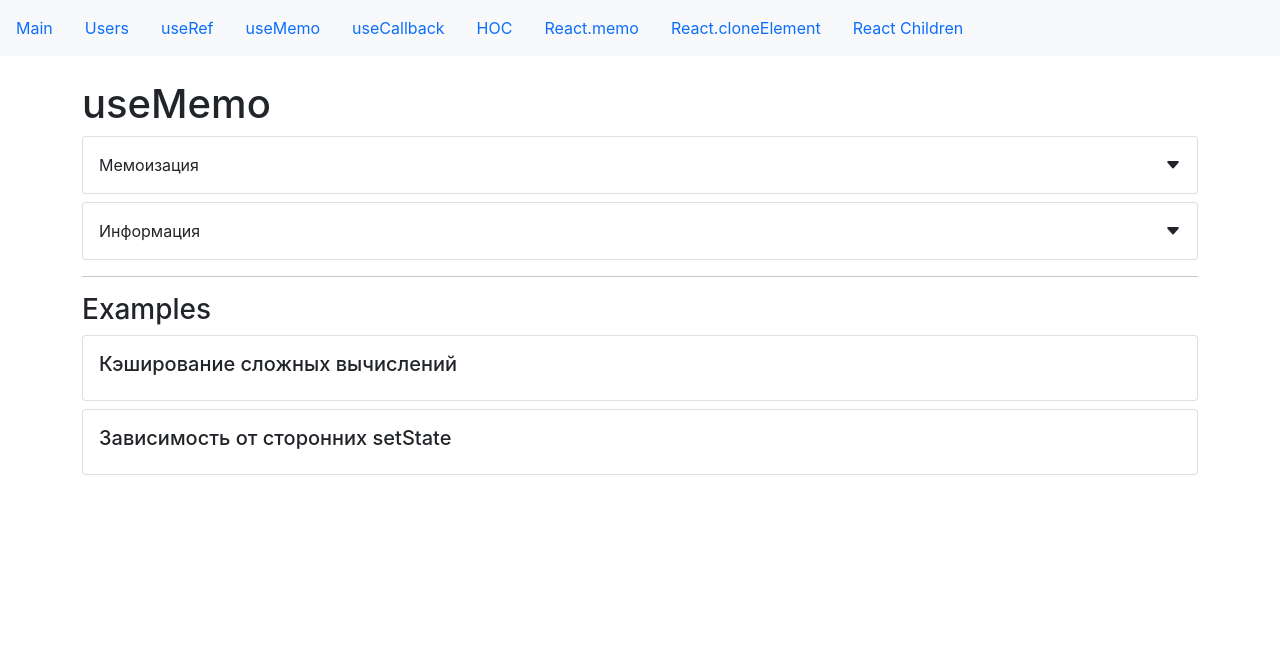
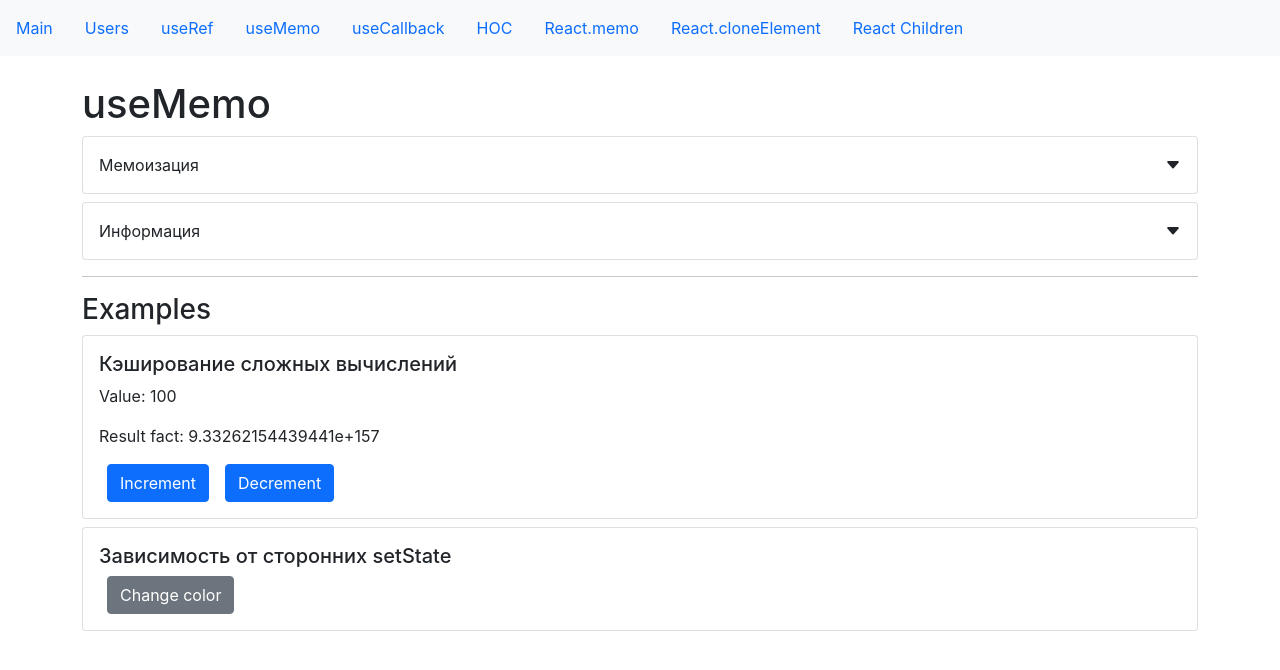
Before and after one commit to daria-dotsenko/start-hooks, a React (Create React App) app: page /useMemo in a window 1280 px wide. Shown: the top 670 px of the page. Built offline with nearby package versions, Linux system fonts and the light colour scheme.

Commit message:
3. useMemo()

```diff
--- a/src/app/components/examples/useMemo/complexCalculate.jsx
+++ b/src/app/components/examples/useMemo/complexCalculate.jsx
@@ -1,15 +1,49 @@
-import React from "react";
+import React, { useEffect, useState, useMemo } from "react";
 import CardWrapper from "../../common/Card";
 import SmallTitle from "../../common/typografy/smallTitle";
 
+function factorial(n) {
+    return n ? n * factorial(n - 1) : 1;
+}
+
+function runFactorial(n) {
+    console.log("run Factorial");
+    return factorial(n);
+}
+
 const ComplexCalculateExample = () => {
+    const [value, setValue] = useState(100);
+    const [otherState, setOtherState] = useState(false);
+    const buttonColor = useMemo(() => ({
+        value: otherState ? "primary" : "secondary"
+    }), [otherState]);
+    useEffect(() => {
+        console.log("render button color");
+    }, [buttonColor]);
+    const fact = useMemo(() => runFactorial(value), [value]);
     return (
         <>
             <CardWrapper>
                 <SmallTitle>Кэширование сложных вычислений</SmallTitle>
+                <p>Value: {value}</p>
+                <p>Result fact: {fact}</p>
+                <button className="btn btn-primary mx-2" onClick={() => {
+                    setValue(prevState => prevState + 10);
+                }
+                }>Increment
+                </button>
+                <button className="btn btn-primary mx-2" onClick={() => {
+                    setValue(prevState => prevState - 10);
+                }
+                }>Decrement
+                </button>
             </CardWrapper>
             <CardWrapper>
                 <SmallTitle>Зависимость от сторонних setState</SmallTitle>
+                <button className={`btn ms-md-2 btn-${buttonColor.value}`} onClick={() => {
+                    setOtherState(prevState => !prevState);
+                }}>Change color
+                </button>
             </CardWrapper>
         </>
     );
```
